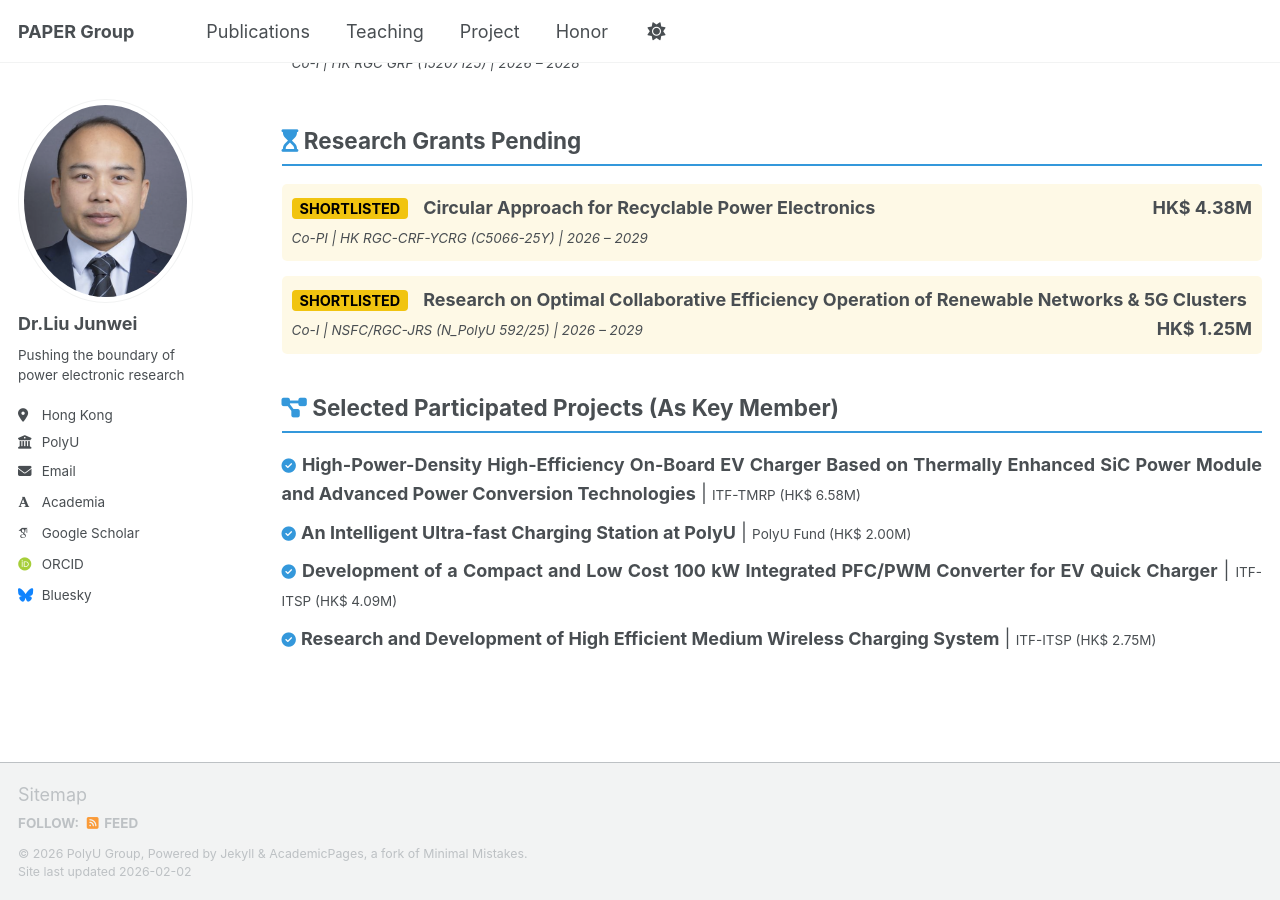
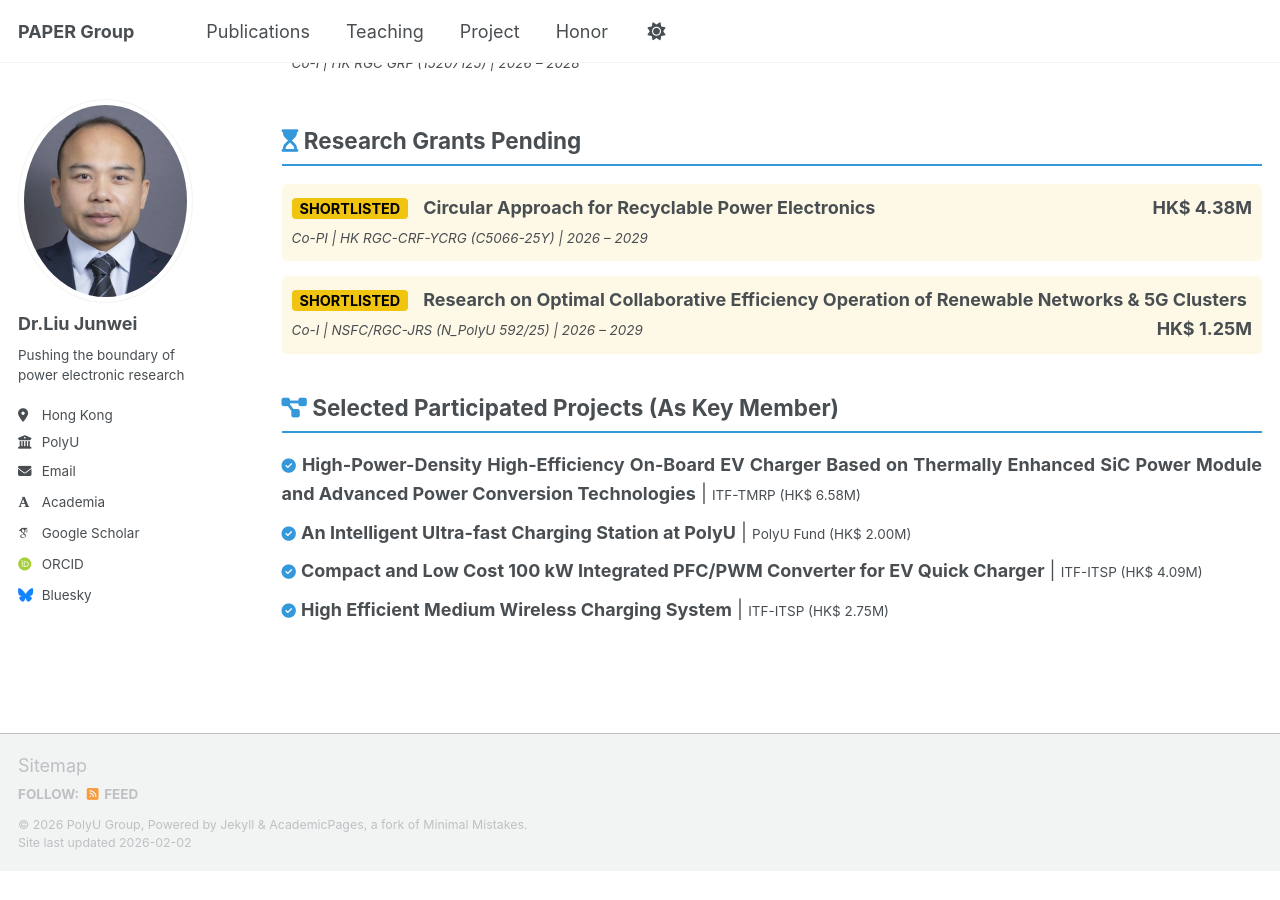
Before and after one commit to xuwenjie404/LiuJW, a Jekyll site: the page built from _pages/project.html, in a window 1280 px wide and 900 px high, scrolled down 1436 px. Built offline with Jekyll 4.4.1, drawn with Linux system fonts in a browser that asks for light colours; some web fonts are replaced; a script bundle is joined from its source files by our own code; library files that are not in the unit come from our copies; after the commit the page ends 2307 px from its top, so only the background shows below that.

```diff
--- a/_pages/project.html
+++ b/_pages/project.html
@@ -121,10 +121,10 @@
       <i class="fas fa-check-circle" style="color: #3498db; font-size: 0.8em;"></i> <strong>An Intelligent Ultra-fast Charging Station at PolyU</strong> | <small>PolyU Fund (HK$ 2.00M)</small>
     </li>
     <li style="margin-bottom: 10px;">
-      <i class="fas fa-check-circle" style="color: #3498db; font-size: 0.8em;"></i> <strong>Development of a Compact and Low Cost 100 kW Integrated PFC/PWM Converter for EV Quick Charger</strong> | <small>ITF-ITSP (HK$ 4.09M)</small>
+      <i class="fas fa-check-circle" style="color: #3498db; font-size: 0.8em;"></i> <strong>Compact and Low Cost 100 kW Integrated PFC/PWM Converter for EV Quick Charger</strong> | <small>ITF-ITSP (HK$ 4.09M)</small>
     </li>
     <li style="margin-bottom: 10px;">
-      <i class="fas fa-check-circle" style="color: #3498db; font-size: 0.8em;"></i> <strong>Research and Development of High Efficient Medium Wireless Charging System</strong> | <small>ITF-ITSP (HK$ 2.75M)</small>
+      <i class="fas fa-check-circle" style="color: #3498db; font-size: 0.8em;"></i> <strong>High Efficient Medium Wireless Charging System</strong> | <small>ITF-ITSP (HK$ 2.75M)</small>
     </li>
   </ul>
 
```
